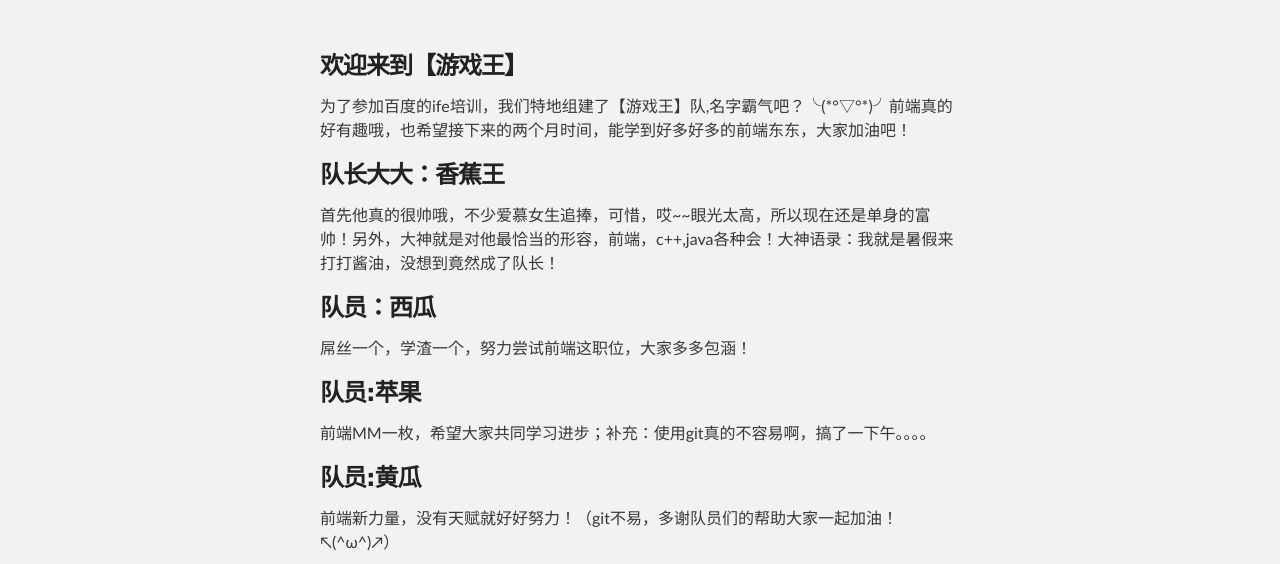
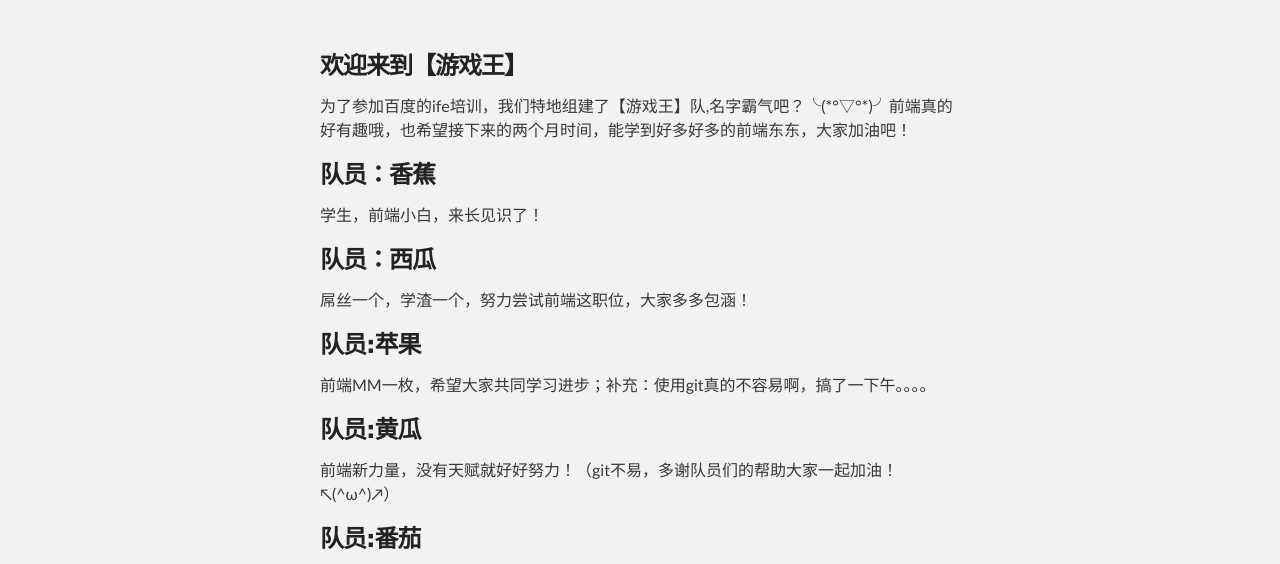
Before and after one commit to luolala/game_king, a plain HTML site: page index.html in a window 1280 px wide. Shown: the part 212-776 px from the top of the page. Drawn offline with Linux system fonts and the light colour scheme.

Commit message:
xiangjiao

```diff
--- a/index.html
+++ b/index.html
@@ -30,9 +30,9 @@
 <p>为了参加百度的ife培训，我们特地组建了【游戏王】队,名字霸气吧？╰(*°▽°*)╯前端真的好有趣哦，也希望接下来的两个月时间，能学到好多好多的前端东东，大家加油吧！</p>
 
 <h3>
-<a id="designer-templates" class="anchor" href="#designer-templates" aria-hidden="true"><span class="octicon octicon-link"></span></a>队长大大：香蕉王</h3>
+<a id="designer-templates" class="anchor" href="#designer-templates" aria-hidden="true"><span class="octicon octicon-link"></span></a>队员：香蕉</h3>
 
-<p>首先他真的很帅哦，不少爱慕女生追捧，可惜，哎~~眼光太高，所以现在还是单身的富帅！另外，大神就是对他最恰当的形容，前端，c++,java各种会！大神语录：我就是暑假来打打酱油，没想到竟然成了队长！</p>
+<p>学生，前端小白，来长见识了！</p>
 
 <h3>
 <a id="creating-pages-manually" class="anchor" href="#creating-pages-manually" aria-hidden="true"><span class="octicon octicon-link"></span></a>队员：西瓜</h3>
```
